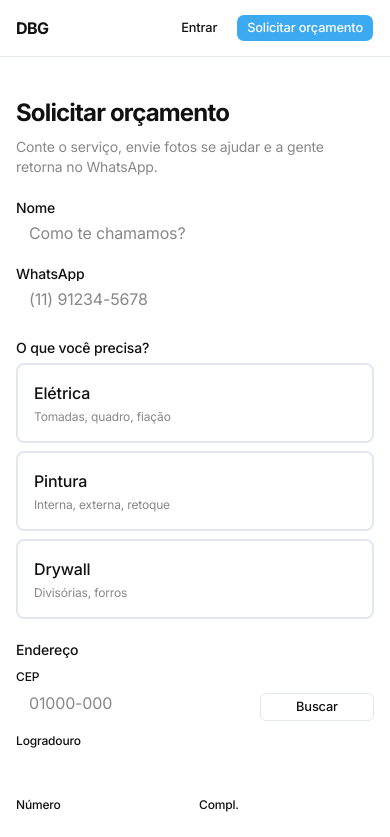
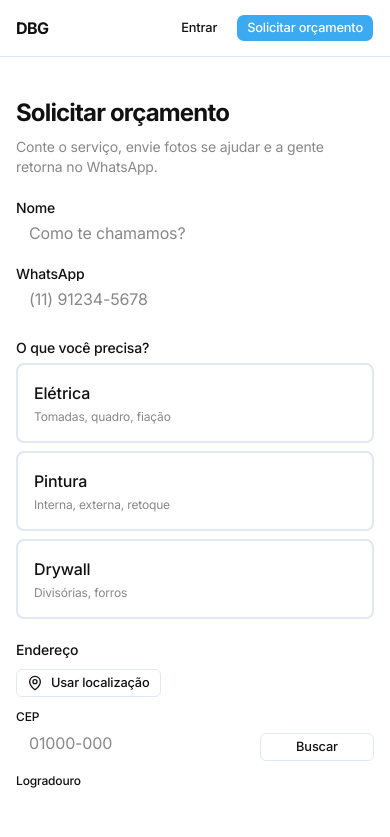
Before and after one commit to IgorGuariroba/dbg-eletrica-pintura, a Next.js app: page /solicitar in a window 390 px wide. Shown: the top 837 px of the page. Built offline with nearby package versions, Linux system fonts and the light colour scheme.

Commit message:
refactor(operacao): simplifica obterCoordenadasPrecisas e remove isMobile para geolocalizacao funcionar em desktop

```diff
--- a/src/app/solicitar/form.tsx
+++ b/src/app/solicitar/form.tsx
@@ -54,6 +54,58 @@ declare global {
   }
 }
 
+/**
+ * Obtém as coordenadas geográficas do usuário com alta precisão.
+ * Utiliza watchPosition para rastrear a melhor precisão disponível por até 12 segundos,
+ * interrompendo a busca assim que uma precisão de <= 20 metros é atingida.
+ */
+function obterCoordenadasPrecisas(
+  onUpdate?: (pos: GeolocationPosition) => void
+): Promise<GeolocationPosition> {
+  return new Promise((resolve, reject) => {
+    if (typeof window === "undefined" || !navigator.geolocation) {
+      return reject(new Error("Geolocalização não disponível no navegador"));
+    }
+
+    let watchId: number | null = null;
+    let melhorPosicao: GeolocationPosition | null = null;
+
+    const timeoutId = setTimeout(() => {
+      if (watchId !== null) {
+        navigator.geolocation.clearWatch(watchId);
+        if (melhorPosicao) {
+          resolve(melhorPosicao);
+        } else {
+          reject(new Error("Não foi possível obter uma localização precisa a tempo."));
+        }
+      }
+    }, 12000); // 12 segundos esperando o sinal ideal
+
+    watchId = navigator.geolocation.watchPosition(
+      (pos) => {
+        if (!melhorPosicao || pos.coords.accuracy < melhorPosicao.coords.accuracy) {
+          melhorPosicao = pos;
+          if (onUpdate) onUpdate(pos);
+        }
+
+        if (pos.coords.accuracy <= 20) {
+          clearTimeout(timeoutId);
+          if (watchId !== null) navigator.geolocation.clearWatch(watchId);
+          resolve(pos);
+        }
+      },
+      (err) => {
+        if (!melhorPosicao) {
+          clearTimeout(timeoutId);
+          if (watchId !== null) navigator.geolocation.clearWatch(watchId);
+          reject(err);
+        }
+      },
+      { enableHighAccuracy: true, timeout: 10000, maximumAge: 0 },
+    );
+  });
+}
+
 export function SolicitarForm() {
   const [state, action, pending] = useActionState<SolicitarState, FormData>(
     criarSolicitacaoAction,
@@ -77,19 +129,6 @@ export function SolicitarForm() {
   const [erroLocal, setErroLocal] = useState<string | null>(null);
   const [buscandoLocal, setBuscandoLocal] = useState(false);
   const [gravando, setGravando] = useState(false);
-  const [isMobile, setIsMobile] = useState(false);
-
-  useEffect(() => {
-    const userAgent = navigator.userAgent || navigator.vendor || (window as any).opera;
-    const isMobileUA = /android|iphone|ipad|ipod|blackberry|iemobile|opera mini/i.test(userAgent);
-    const hasTouch = window.matchMedia("(pointer: coarse)").matches;
-    const value = isMobileUA || hasTouch;
-
-    // Defer the state change to avoid synchronous setState inside useEffect warning
-    setTimeout(() => {
-      setIsMobile(value);
-    }, 0);
-  }, []);
 
   const speechSuportado = useSyncExternalStore(
     () => () => {},
@@ -107,22 +146,20 @@ export function SolicitarForm() {
 
   async function pegarLocalizacao() {
     setErroLocal(null);
-    if (!navigator.geolocation) {
-      setErroLocal("Geolocalização não disponível no navegador");
-      return;
-    }
     setBuscandoLocal(true);
 
-    let watchId: number | null = null;
-    let melhorPosicao: GeolocationPosition | null = null;
+    try {
+      const pos = await obterCoordenadasPrecisas((p) => {
+        setLat(p.coords.latitude);
+        setLng(p.coords.longitude);
+      });
 
-    async function processarPosicao(pos: GeolocationPosition) {
       const { latitude, longitude } = pos.coords;
       setLat(latitude);
       setLng(longitude);
+
       try {
         const e = await geocodeReversoAction(latitude, longitude);
-        // Preenche o que veio; campos vazios o cliente completa.
         if (e.cep) setCep(e.cep);
         if (e.logradouro) setLogradouro(e.logradouro);
         if (e.bairro) setBairro(e.bairro);
@@ -132,49 +169,18 @@ export function SolicitarForm() {
         setErroLocal(
           "Localização capturada, mas não consegui preencher o endereço. Complete manualmente.",
         );
+      }
+    } catch (err: any) {
+      if (err.message === "Geolocalização não disponível no navegador") {
+        setErroLocal(err.message);
+      } else if (err.message === "Não foi possível obter uma localização precisa a tempo.") {
+        setErroLocal(err.message);
+      } else {
+        setErroLocal("Não foi possível obter sua localização");
+      }
     } finally {
       setBuscandoLocal(false);
     }
-    }
-
-    // Timeout de segurança para caso a precisão desejada não seja atingida a tempo
-    const timeoutId = setTimeout(() => {
-      if (watchId !== null) {
-        navigator.geolocation.clearWatch(watchId);
-        if (melhorPosicao) {
-          processarPosicao(melhorPosicao);
-        } else {
-          setErroLocal("Não foi possível obter uma localização precisa a tempo.");
-          setBuscandoLocal(false);
-        }
-      }
-    }, 12000); // 12 segundos esperando o sinal ideal
-
-    watchId = navigator.geolocation.watchPosition(
-      (pos) => {
-        // Armazena a posição se for a primeira ou se for mais precisa que a anterior
-        if (!melhorPosicao || pos.coords.accuracy < melhorPosicao.coords.accuracy) {
-          melhorPosicao = pos;
-        }
-
-        // Se a precisão for excelente (menor ou igual a 20 metros), já podemos usar
-        if (pos.coords.accuracy <= 20) {
-          clearTimeout(timeoutId);
-          if (watchId !== null) navigator.geolocation.clearWatch(watchId);
-          processarPosicao(pos);
-        }
-      },
-      () => {
-        // Se falhar e ainda não tiver nenhuma posição salva
-        if (!melhorPosicao) {
-          clearTimeout(timeoutId);
-          if (watchId !== null) navigator.geolocation.clearWatch(watchId);
-          setErroLocal("Não foi possível obter sua localização");
-          setBuscandoLocal(false);
-        }
-      },
-      { enableHighAccuracy: true, timeout: 10000, maximumAge: 0 },
-    );
   }
 
 
@@ -334,7 +340,6 @@ export function SolicitarForm() {
       {/* Endereço */}
       <div className="space-y-3">
         <Label>Endereço</Label>
-        {isMobile && (
         <div className="flex flex-wrap gap-2">
           <Button
             type="button"
@@ -352,7 +357,6 @@ export function SolicitarForm() {
             </span>
           )}
         </div>
-        )}
         <div className="grid grid-cols-3 gap-2">
           <div className="col-span-2">
             <Label htmlFor="end_cep" className="text-xs">
```
Lines whose indentation alone changed are shown as unchanged.
